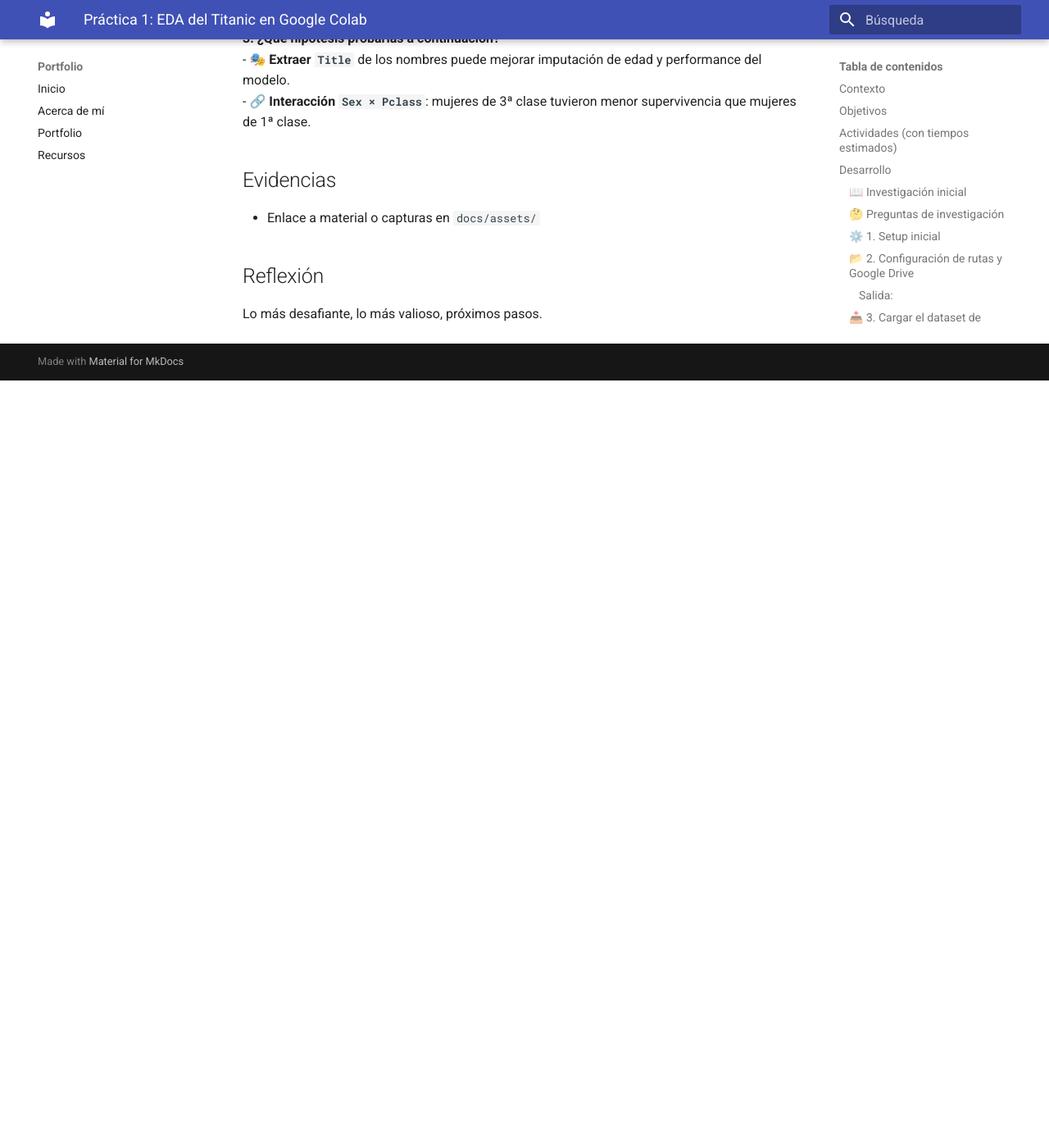
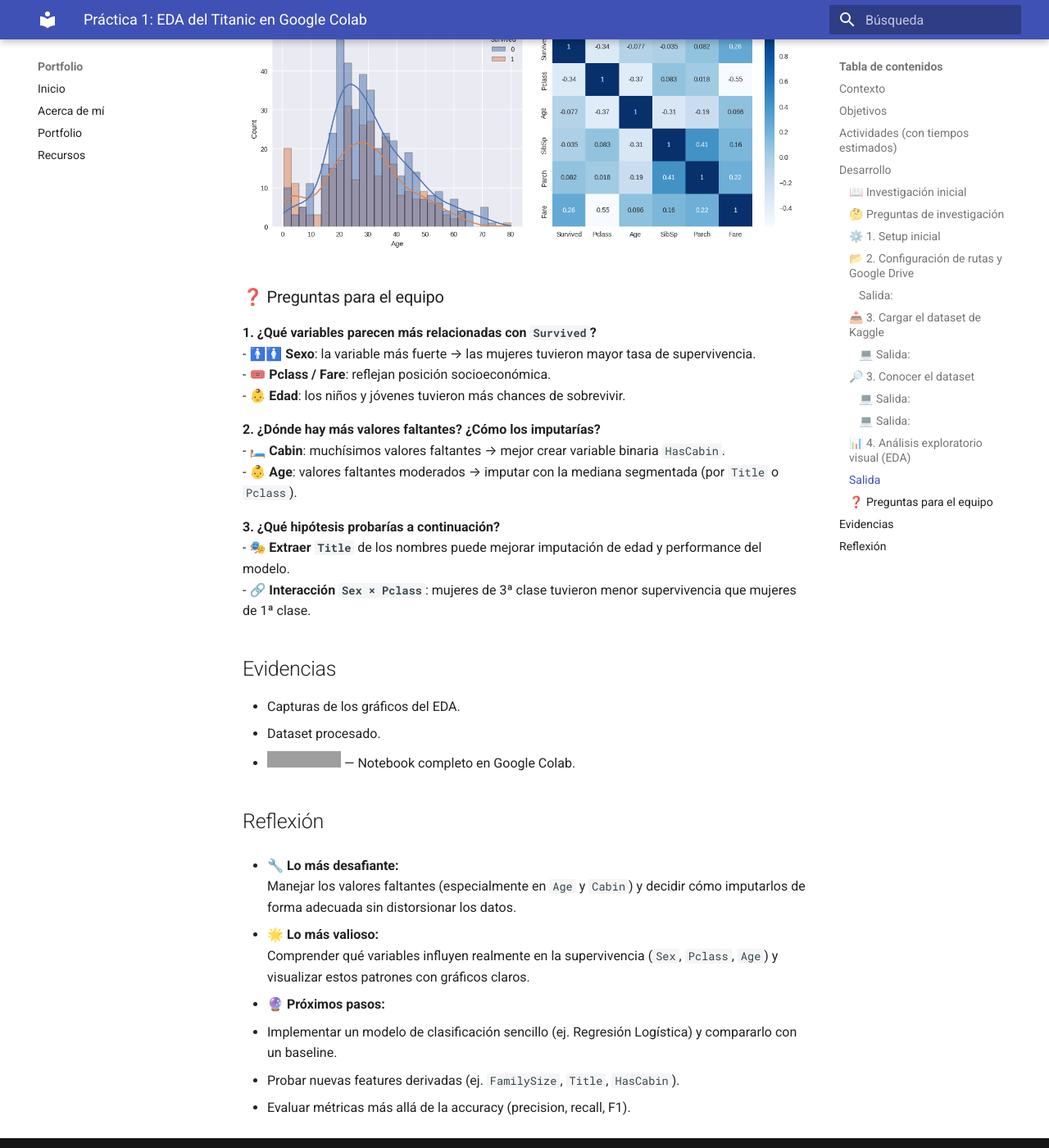
Before and after one commit to keyvigl/ia-portafolio, an MkDocs documentation site: the page built from docs/portfolio/01-primera-entrada.md, in a window 1280 px wide and 1400 px high, scrolled down 6928 px. Shown: the whole window at 82% size. Built offline with MkDocs 1.6.1 and Material for MkDocs 9.7.7, drawn with Linux system fonts in a browser that asks for light colours; before the commit the page ends 7392 px from its top, so only the background shows below that; grey boxes are pictures that could not be loaded.

Commit message:
Update 01-primera-entrada.md

````diff
--- a/docs/portfolio/01-primera-entrada.md
+++ b/docs/portfolio/01-primera-entrada.md
@@ -287,7 +287,7 @@ plt.tight_layout()
 plt.show()
 ```
 ### Salida
-
+![Perfil](../assets/01EDA.png)
 
 
 ### ❓ Preguntas para el equipo
@@ -310,7 +310,19 @@ plt.show()
 
 
 ## Evidencias
-- Enlace a material o capturas en `docs/assets/`
+- Capturas de los gráficos del EDA.
+- Dataset procesado.
+- [![Abrir en Colab](https://colab.research.google.com/assets/colab-badge.svg)](https://colab.research.google.com/drive/1F0btMIVnncma9EYwR-2togcSPDW35evv?usp=sharing) — Notebook completo en Google Colab.
 
 ## Reflexión
-Lo más desafiante, lo más valioso, próximos pasos.
+
+- 🔧 **Lo más desafiante:**
+  Manejar los valores faltantes (especialmente en `Age` y `Cabin`) y decidir cómo imputarlos de forma adecuada sin distorsionar los datos.
+
+- 🌟 **Lo más valioso:**
+  Comprender qué variables influyen realmente en la supervivencia (`Sex`, `Pclass`, `Age`) y visualizar estos patrones con gráficos claros.
+
+- 🔮 **Próximos pasos:**
+  - Implementar un modelo de clasificación sencillo (ej. Regresión Logística) y compararlo con un baseline.
+  - Probar nuevas features derivadas (ej. `FamilySize`, `Title`, `HasCabin`).
+  - Evaluar métricas más allá de la accuracy (precision, recall, F1).
````
